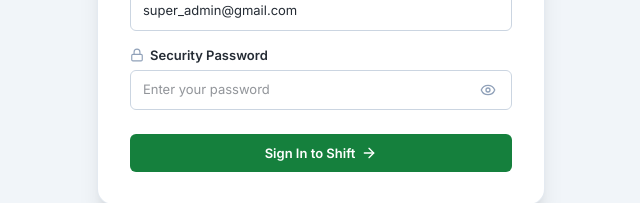
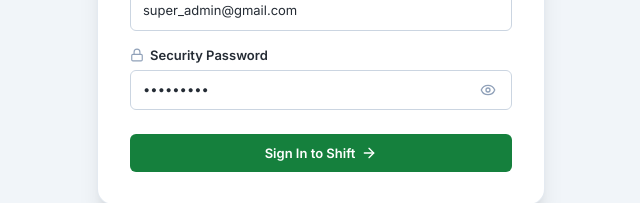
Before and after one commit to adksoftwares/hotel-os-platform, a Next.js app in the folder frontend/: page /login in a window 1280 px wide. Shown: the part 446-649 px from the top of the page, without its empty margins (319-959 px from the left). Built offline with nearby package versions, Linux system fonts and the light colour scheme.

Commit message:
feat(auth): configure super_admin credentials and prefill password with visibility toggle

```diff
--- a/frontend/src/app/login/page.tsx
+++ b/frontend/src/app/login/page.tsx
@@ -5,7 +5,7 @@
 
 export default function Login() {
   const [email, setEmail] = useState('super_admin@gmail.com');
-  const [password, setPassword] = useState('');
+  const [password, setPassword] = useState('Admin@123');
   const [showPassword, setShowPassword] = useState(false);
   const [error, setError] = useState('');
   const [loading, setLoading] = useState(false);
```
Also changed, not shown: 1 other file (tests, documents, lock files or other folders).
